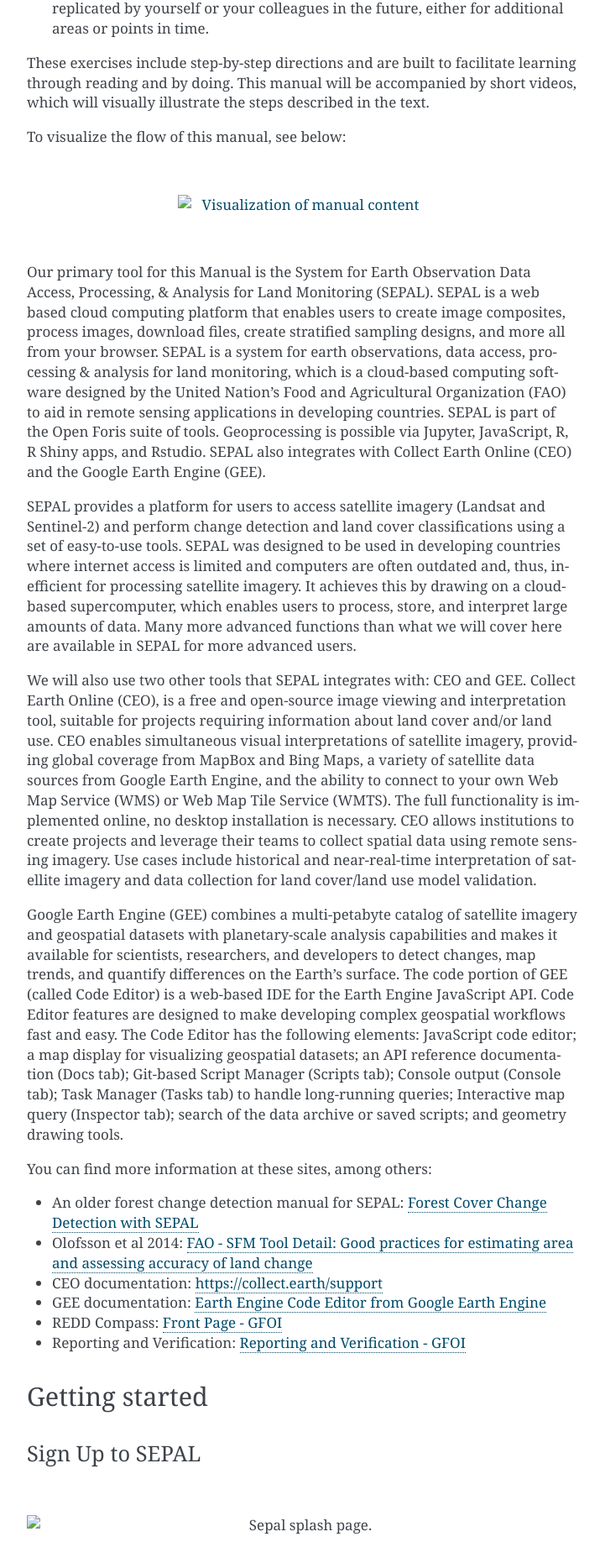
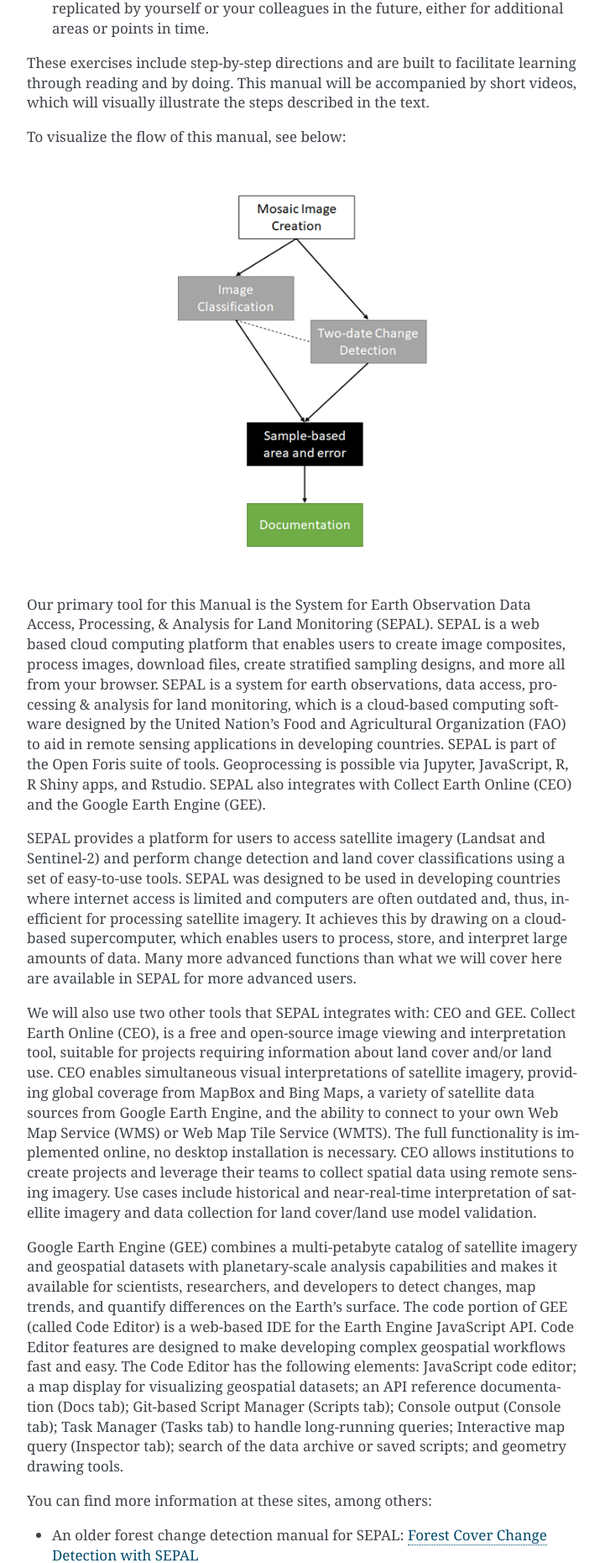
Before and after one commit to sig-gis/SEPAL-CEO, a Sphinx documentation site: the page built from docs/intro.rst, in a window 1280 px wide. Shown: the part 958-2819 px from the top of the page at 84% size, without its empty margins (388-1109 px from the left). Built offline with Sphinx 7.4.7, drawn with Linux system fonts in a browser that asks for light colours.

Commit message:
images
images png vs PNG

```diff
--- a/docs/intro.rst
+++ b/docs/intro.rst
@@ -25,7 +25,7 @@
 
 |
 
-.. image:: images/manual_content.PNG
+.. image:: images/manual_content.png
    :alt: Visualization of manual content
    :width: 300
    :align: center
@@ -59,7 +59,7 @@
 
 |
 
-.. image:: images/sepal_splash_page.PNG
+.. image:: images/sepal_splash_page.png
    :alt: Sepal splash page.
    :align: center
 
@@ -67,7 +67,7 @@
 
 You can request an account by visiting `sepal.io <sepal.io>`_ and clicking “Sign Up”. This will take you to a Google Doc signup form to fill out. You will be set up with an account within a day or so.
 
-.. image:: images/request_sepal.PNG
+.. image:: images/request_sepal.png
    :width: 400
    :alt: Request access to sepal.io
    :align: center
--- a/docs/module-2.rst
+++ b/docs/module-2.rst
@@ -181,6 +181,8 @@
 
 Part 1. Setting up a training project
 --------------------------------------
+
+**UPDATES starting at 5**
 
 To collect training data, we will need to create a ceo-sepal project from within SEPAL. There are two ways to do this. The easier way is to begin the classification and follow a link when prompted. This is the approach we will use here.
 
```
